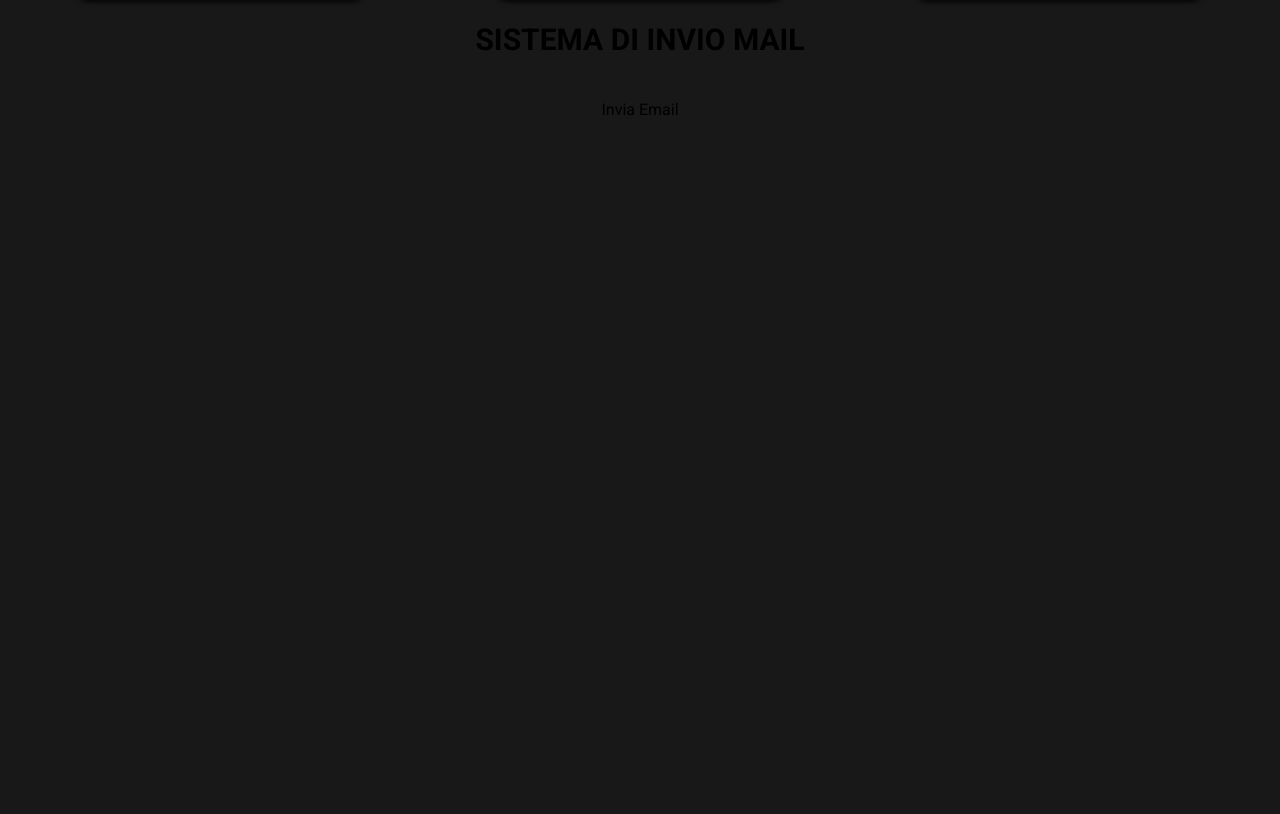
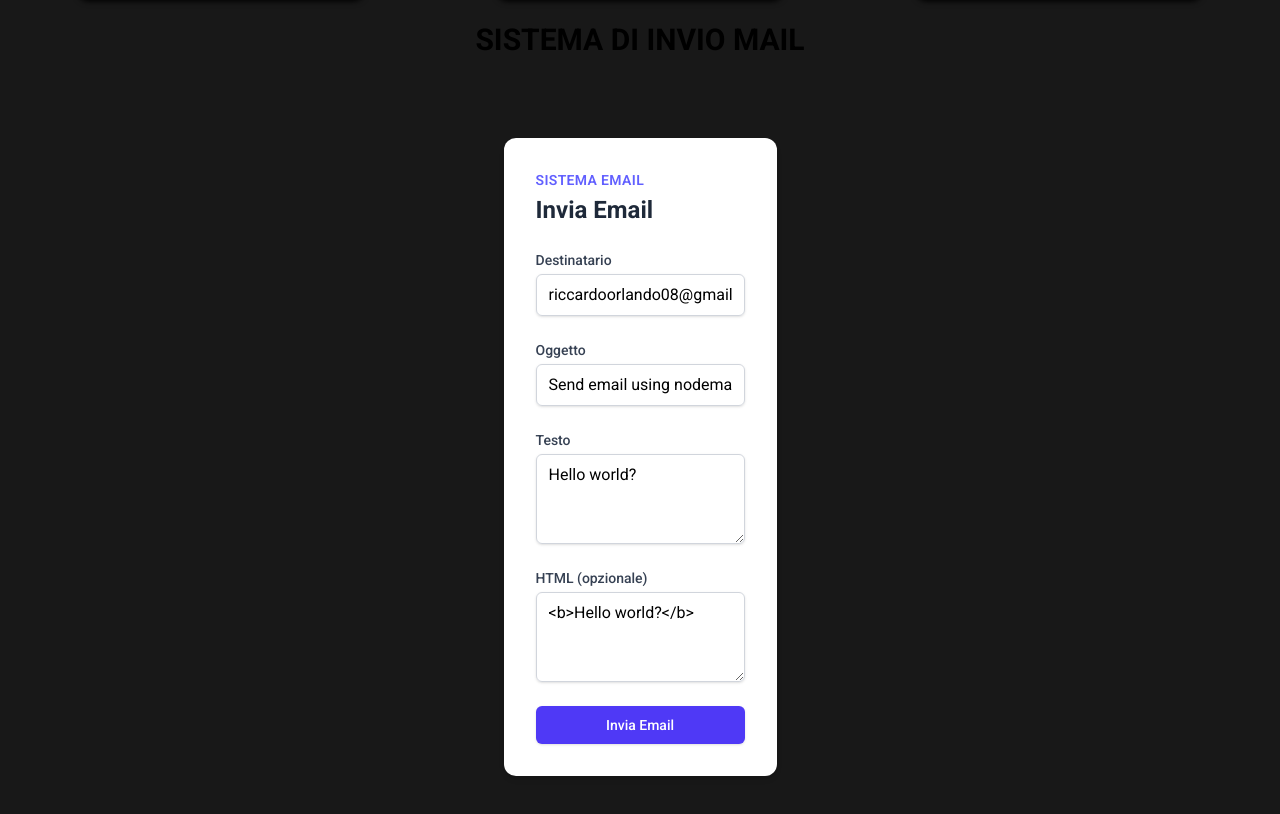
Before and after one commit to matnat99/projectwork-FE, a React (Vite) app: page /design-system in a window 1280 px wide. Shown: the part 1404-2218 px from the top of the page. Before the commit the page ends 1550 px from the top, so only its background shows below. Built offline with nearby package versions, Linux system fonts and the light colour scheme; no server answers.

Commit message:
feat: style form email

```diff
--- a/src/components/ui/emailForm.jsx
+++ b/src/components/ui/emailForm.jsx
@@ -1,12 +1,13 @@
 import React, { useState } from "react";
 import axios from "axios";
+
 
 const EmailForm = () => {
   const [emailData, setEmailData] = useState({
     to: "riccardoorlando08@gmail.com",
-    subject: "Test Email",
-    text: "Ciao!",
-    html: "<b>Ciao!</b>",
+    subject: "Send email using nodemailer and gmail",
+    text: "Hello world?",
+    html: "<b>Hello world?</b>",
   });
   const [status, setStatus] = useState(null);
   const [loading, setLoading] = useState(false);
@@ -21,10 +22,6 @@ const EmailForm = () => {
 
   const handleSubmit = async (e) => {
     e.preventDefault();
-
-    // Log per vedere i dati che vengono inviati
-    console.log("Dati inviati: ", emailData);
-
     setLoading(true);
     setStatus({ type: "info", message: "Invio in corso..." });
 
@@ -33,8 +30,6 @@ const EmailForm = () => {
         "http://localhost:3001/api/send-email",
         emailData
       );
-
-      console.log("Risposta dal server: ", response); // Log della risposta dal server
 
       if (response.data.success) {
         setStatus({
@@ -59,15 +54,114 @@ const EmailForm = () => {
   };
 
   return (
-    <div>
-      <form onSubmit={handleSubmit}>
-        {/* Form Fields */}
-        <button type="submit" disabled={loading}>
-          {loading ? "Invio in corso..." : "Invia Email"}
-        </button>
-      </form>
+    <div className="max-w-md mx-auto bg-white rounded-xl shadow-md overflow-hidden md:max-w-2xl my-10">
+      <div className="p-8">
+        <div className="uppercase tracking-wide text-sm text-indigo-500 font-semibold mb-1">
+          Sistema Email
+        </div>
+        <h2 className="text-2xl font-bold text-gray-800 mb-6">Invia Email</h2>
 
-      {status && <div>{status.message}</div>}
+        <form onSubmit={handleSubmit} className="space-y-6">
+          <div>
+            <label
+              htmlFor="to"
+              className="block text-sm font-medium text-gray-700"
+            >
+              Destinatario
+            </label>
+            <input
+              type="email"
+              name="to"
+              id="to"
+              value={emailData.to}
+              onChange={handleChange}
+              required
+              className="mt-1 block w-full px-3 py-2 border border-gray-300 rounded-md shadow-sm focus:outline-none focus:ring-indigo-500 focus:border-indigo-500"
+            />
+          </div>
+
+          <div>
+            <label
+              htmlFor="subject"
+              className="block text-sm font-medium text-gray-700"
+            >
+              Oggetto
+            </label>
+            <input
+              type="text"
+              name="subject"
+              id="subject"
+              value={emailData.subject}
+              onChange={handleChange}
+              required
+              className="mt-1 block w-full px-3 py-2 border border-gray-300 rounded-md shadow-sm focus:outline-none focus:ring-indigo-500 focus:border-indigo-500"
+            />
+          </div>
+
+          <div>
+            <label
+              htmlFor="text"
+              className="block text-sm font-medium text-gray-700"
+            >
+              Testo
+            </label>
+            <textarea
+              name="text"
+              id="text"
+              value={emailData.text}
+              onChange={handleChange}
+              required
+              rows={3}
+              className="mt-1 block w-full px-3 py-2 border border-gray-300 rounded-md shadow-sm focus:outline-none focus:ring-indigo-500 focus:border-indigo-500"
+            />
+          </div>
+
+          <div>
+            <label
+              htmlFor="html"
+              className="block text-sm font-medium text-gray-700"
+            >
+              HTML (opzionale)
+            </label>
+            <textarea
+              name="html"
+              id="html"
+              value={emailData.html}
+              onChange={handleChange}
+              rows={3}
+              className="mt-1 block w-full px-3 py-2 border border-gray-300 rounded-md shadow-sm focus:outline-none focus:ring-indigo-500 focus:border-indigo-500"
+            />
+          </div>
+
+          <div>
+            <button
+              type="submit"
+              disabled={loading}
+              className={`w-full flex justify-center py-2 px-4 border border-transparent rounded-md shadow-sm text-sm font-medium text-white ${
+                loading
+                  ? "bg-indigo-300"
+                  : "bg-indigo-600 hover:bg-indigo-700 focus:outline-none focus:ring-2 focus:ring-offset-2 focus:ring-indigo-500"
+              }`}
+            >
+              {loading ? "Invio in corso..." : "Invia Email"}
+            </button>
+          </div>
+        </form>
+
+        {status && (
+          <div
+            className={`mt-6 px-4 py-3 rounded-md ${
+              status.type === "success"
+                ? "bg-green-50 text-green-800"
+                : status.type === "error"
+                ? "bg-red-50 text-red-800"
+                : "bg-blue-50 text-blue-800"
+            }`}
+          >
+            {status.message}
+          </div>
+        )}
+      </div>
     </div>
   );
 };
```
